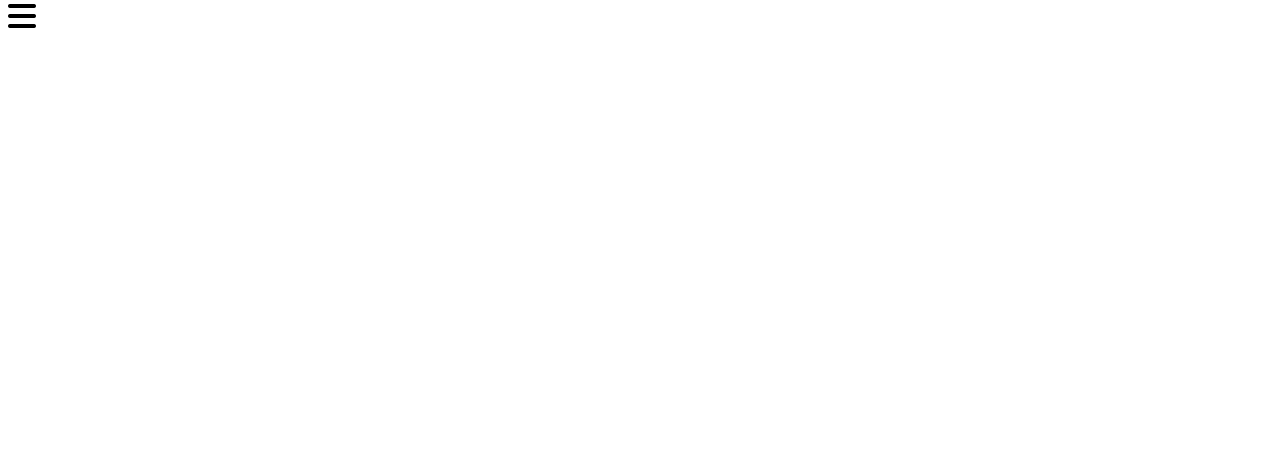
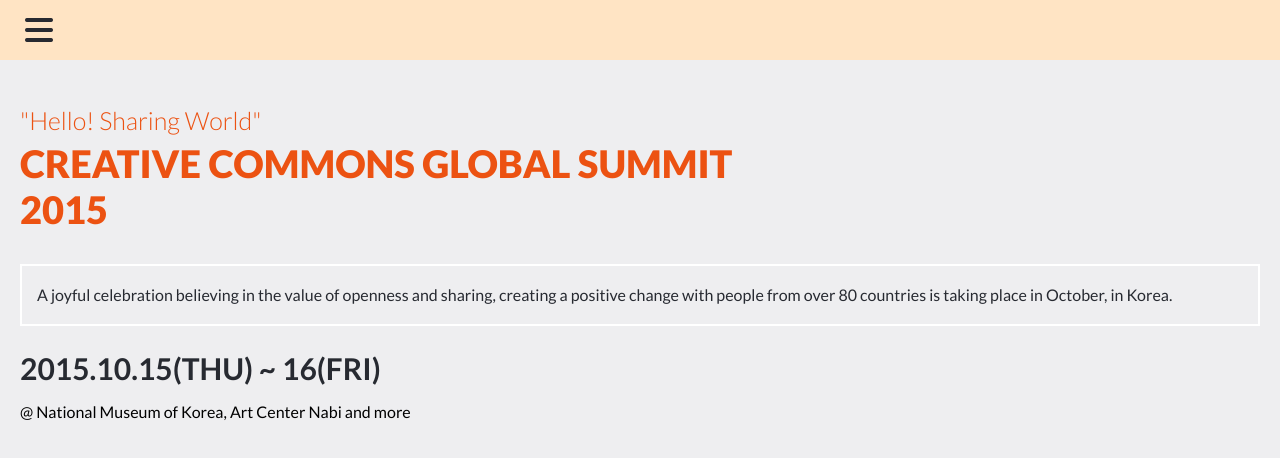
Before and after one commit to Shisui6/conference-page, a website: page index.html in a window 1280 px wide. Drawn offline with Linux system fonts and the light colour scheme; files that its build step writes are made by us from their sources.

Commit message:
Create and style intro section

```diff
--- a/index.html
+++ b/index.html
@@ -4,7 +4,10 @@
   <meta charset="UTF-8">
   <meta http-equiv="X-UA-Compatible" content="IE=edge">
   <meta name="viewport" content="width=device-width, initial-scale=1.0">
-  <link rel="stylesheet" href="style.css">
+  <link rel="stylesheet" href="./resources/CSS/style.css">
+  <link rel="preconnect" href="https://fonts.googleapis.com">
+<link rel="preconnect" href="https://fonts.gstatic.com" crossorigin>
+<link href="https://fonts.googleapis.com/css2?family=Lato:wght@100;300;400;700;900&display=swap" rel="stylesheet">
   <script src="https://kit.fontawesome.com/e83d856101.js" crossorigin="anonymous"></script>
   <title>Creative Commons - Home</title>
 </head>
@@ -14,5 +17,16 @@
       <i class="fa-solid fa-bars fa-2xl"></i>
     </nav>
   </header>
+  <section class="intro">
+    <h3>"Hello! Sharing World"</h3>
+    <h1>Creative Commons Global Summit <br> 2015</h1>
+    <p class="intro-desc">A joyful celebration believing in the value of openness and sharing, creating a positive change with people from over 80 countries is taking place in October, in Korea.</p>
+    <h2>2015.10.15(THU) ~ 16(FRI)</h2>
+    <p>@ National Museum of Korea, Art Center Nabi and more
+    </p>
+  </section>
+  <section class="program">
+
+  </section>
 </body>
 </html>
--- a/resources/CSS/style.css
+++ b/resources/CSS/style.css
@@ -0,0 +1,63 @@
+/* All */
+* {
+  box-sizing: border-box;
+}
+
+/* HTML */
+html {
+  scroll-behavior: smooth;
+}
+
+/* body */
+body {
+  margin: 0;
+  padding: 0;
+  font-family: 'Lato', sans-serif;
+}
+
+/* Navbar */
+header {
+  background-color: bisque;
+  height: 60px;
+  padding: 20px 25px;
+}
+
+.fa-bars {
+  color: #272a31;
+}
+
+/* Intro Section */
+.intro {
+  padding: 20px;
+  background-color: #eeeef0;
+  height: 100vh;
+}
+
+.intro h1 {
+  margin-top: 0;
+  color: #ec5212;
+  font-size: 38px;
+  text-transform: uppercase;
+  font-weight: 900;
+}
+
+.intro h3 {
+  color: #ec5212;
+  margin-bottom: 5px;
+  font-size: 25px;
+  font-weight: 300;
+}
+
+.intro h2 {
+  color: #272a31;
+  font-weight: 700;
+  font-size: 30px;
+  margin-bottom: 0;
+}
+
+.intro-desc {
+  border: 2px solid #fff;
+  padding: 15px;
+  color: #272a31;
+  line-height: 28px;
+}
```
